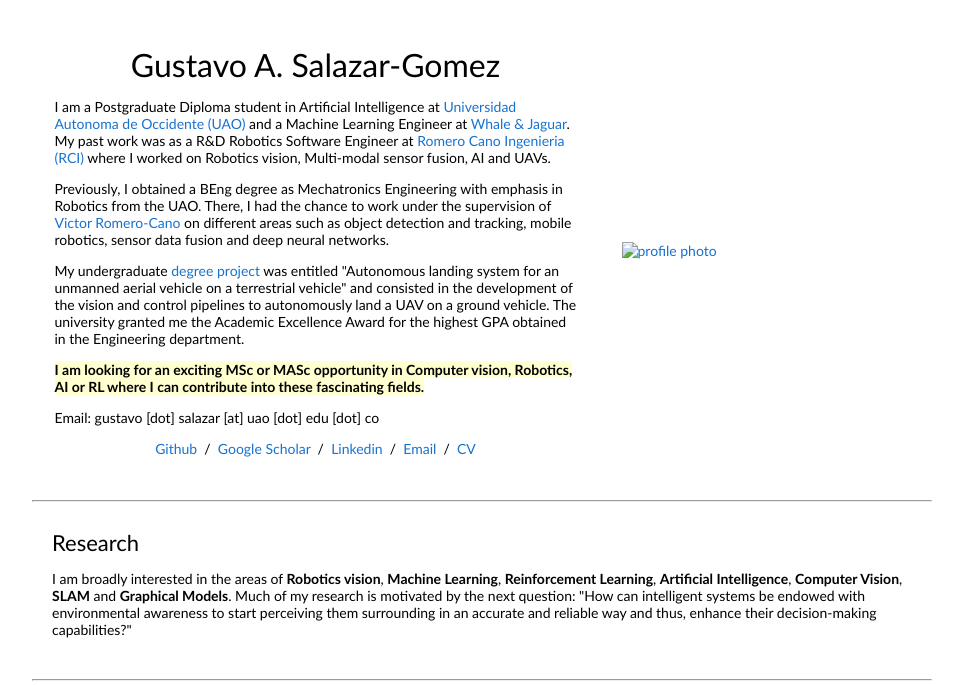
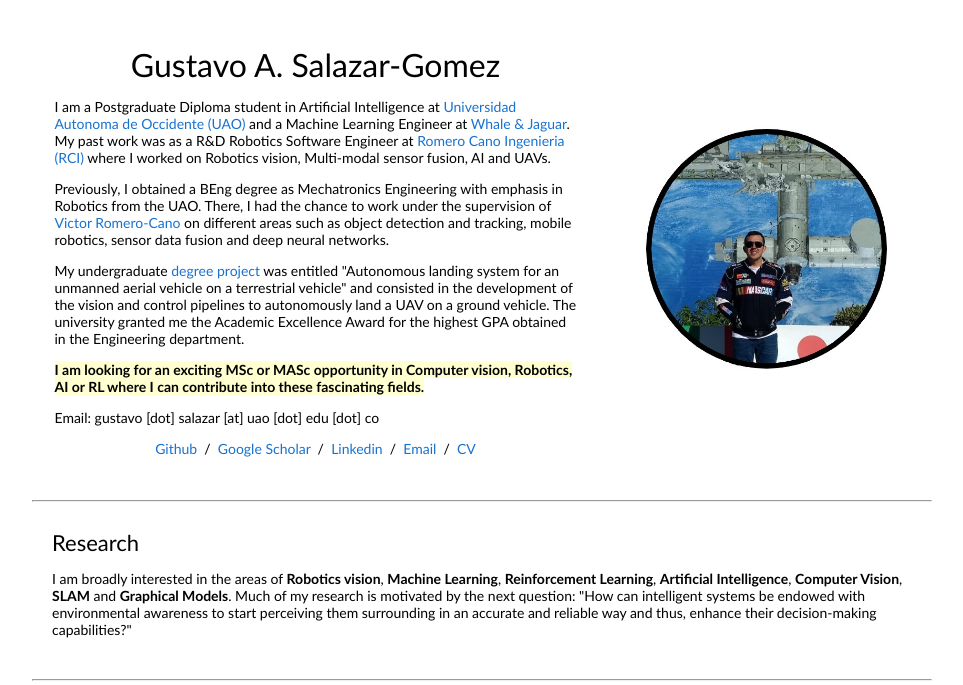
Before and after one commit to gsg213/gsg213.github.io, a plain HTML site: page index.html in a window 1280 px wide. Shown: the top 685 px of the page, without its empty margins (158-1121 px from the left). Drawn offline with Linux system fonts and the light colour scheme.

Commit message:
Modify round picture

```diff
--- a/index.html
+++ b/index.html
@@ -55,7 +55,7 @@
               </p>
             </td>
             <td style="padding:2.5%;width:40%;max-width:40%">
-              <a href="https://www.linkedin.com/in/gustavo-andres-salazar-gomez/"><img style="width:100%;max-width:100%" alt="profile photo" src="images/foto2.jpeg" class="hoverZoomLink"></a>
+              <a href="https://www.linkedin.com/in/gustavo-andres-salazar-gomez/"><img style="width:100%;max-width:100%" alt="profile photo" src="images/foto2.jpg" class="hoverZoomLink"></a>
             </td>
           </tr>
         </tbody></table>
```
